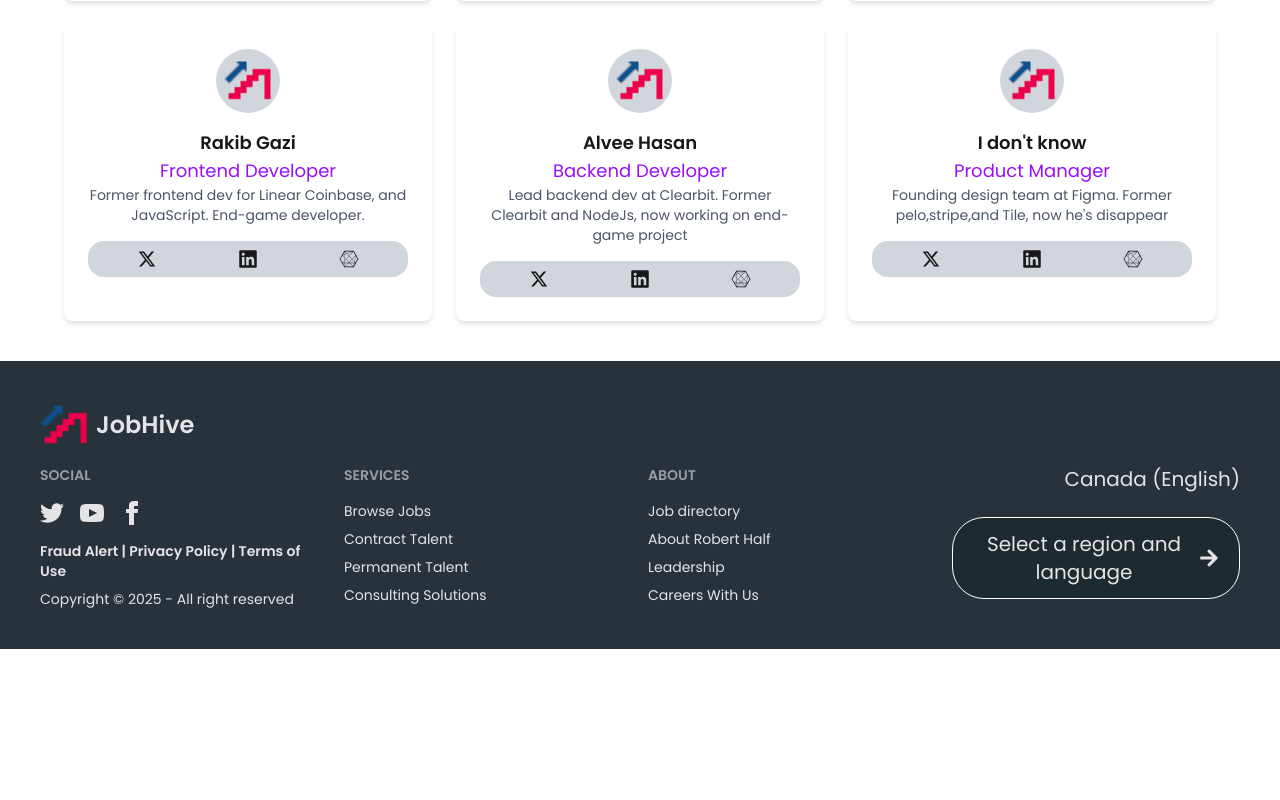
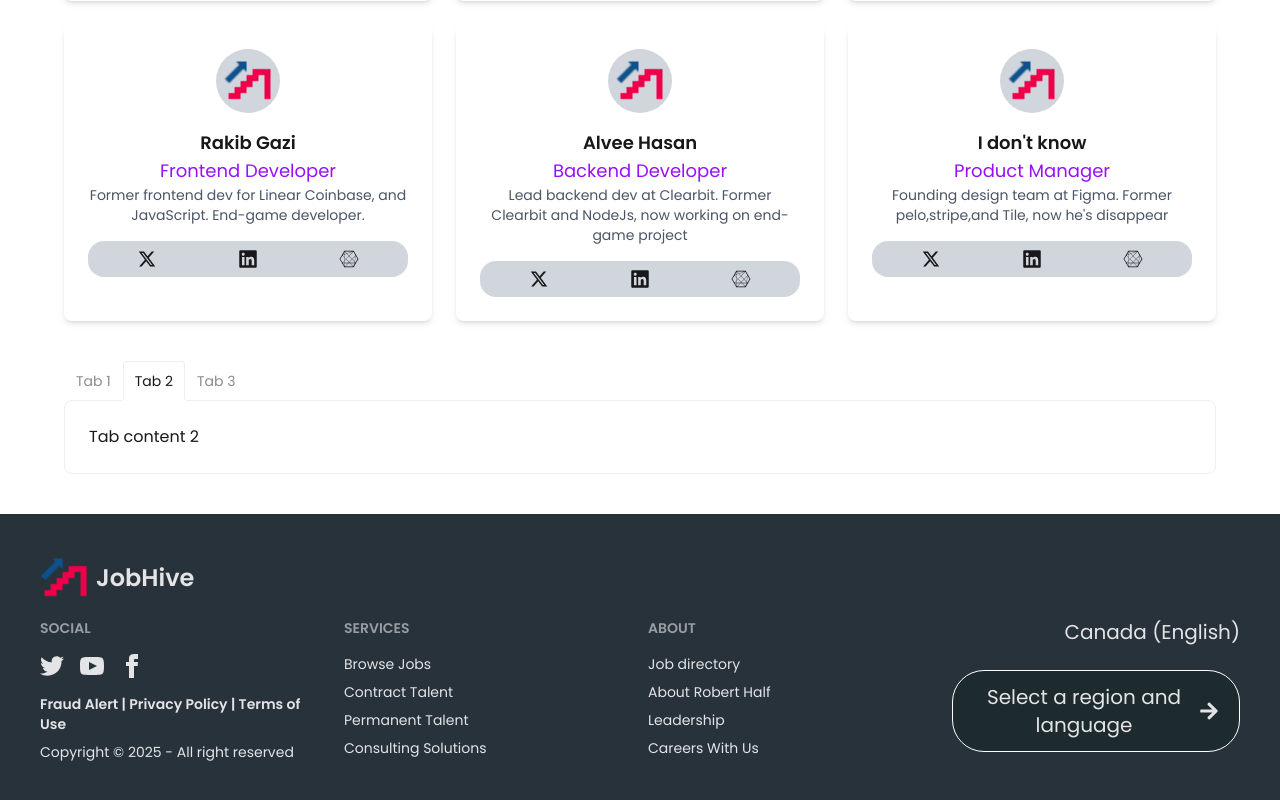
Before and after one commit to alaminislam34/Hiring-Agency-Communication-Platform, a Next.js app: page /about in a window 1280 px wide. Shown: the part 1492-2292 px from the top of the page. Before the commit the page ends 2141 px from the top, so only its background shows below. Built offline with nearby package versions, Linux system fonts and the light colour scheme.

Commit message:
this commit for adding subtile and a tab component

```diff
--- /dev/null
+++ b/src/app/about/TabJob/TabJob.jsx
@@ -0,0 +1,43 @@
+import React from "react";
+
+const TabJob = () => {
+  return (
+    <div className="my-10">
+      {/* name of each tab group should be unique */}
+      <div className="tabs tabs-lift">
+        <input
+          type="radio"
+          name="my_tabs_3"
+          className="tab"
+          aria-label="Tab 1"
+        />
+        <div className="tab-content bg-base-100 border-base-300 p-6">
+          Tab content 1
+        </div>
+
+        <input
+          type="radio"
+          name="my_tabs_3"
+          className="tab"
+          aria-label="Tab 2"
+          defaultChecked
+        />
+        <div className="tab-content bg-base-100 border-base-300 p-6">
+          Tab content 2
+        </div>
+
+        <input
+          type="radio"
+          name="my_tabs_3"
+          className="tab"
+          aria-label="Tab 3"
+        />
+        <div className="tab-content bg-base-100 border-base-300 p-6">
+          Tab content 3
+        </div>
+      </div>
+    </div>
+  );
+};
+
+export default TabJob;
--- a/src/app/about/page.jsx
+++ b/src/app/about/page.jsx
@@ -10,6 +10,7 @@ import { SlEnergy } from "react-icons/sl";
 import { MdOutlineManageHistory } from "react-icons/md";
 import { RiChatSmileAiLine, RiTwitterXFill } from "react-icons/ri";
 import Link from "next/link";
+import TabJob from "./TabJob/TabJob";
 
 const Page = () => {
   return (
@@ -360,20 +361,9 @@ const Page = () => {
       </div>
 
       {/* Jobs section-4 */}
+      <TabJob></TabJob>
     </div>
   );
 };
 
 export default Page;
-
-// 1:Our Mission & Vision – Clearly define the agency’s purpose, long-term goals, and how it aims to bridge the gap between hiring and communication.
-
-// 2:Who We Are – A brief introduction to the company, its founding story, and what makes it unique in the hiring industry.
-
-// 3:How It Works – Explain the core process of your platform, such as job posting, candidate shortlisting, and employer-employee communication.
-
-// 4:Meet Our Team – Showcase key members with their roles and expertise to build trust and credibility.
-
-// 5:Success Stories & Testimonials – Highlight real or mock success stories from job seekers and employers who benefited from your platform.
-
-// 6:Join Us – Encourage users to sign up, partner with you, or explore job opportunities within the agency.
--- a/src/app/components/SectionTitle.jsx
+++ b/src/app/components/SectionTitle.jsx
@@ -1,9 +1,10 @@
-const SectionTitle = ({ title }) => {
+const SectionTitle = ({ title, subtitle }) => {
   return (
     <div>
       <h2 className="text-2xl md:text-3xl lg:text-4xl font-semibold text-blue-950 text-center py-6">
         {title}
       </h2>
+      <p>{subtitle}</p>
     </div>
   );
 };
--- a/src/app/components/testimonialData/review.json
+++ b/src/app/components/testimonialData/review.json
@@ -1,7 +1,7 @@
 [
   {
     "name": "John Doe",
-    "testimonial": "This hiring agency helped me land my dream job. Highly recommended!",
+    "testimonial": "This hiring agency helped me land my dream job.  !",
     "image": "https://randomuser.me/api/portraits/men/1.jpg"
   },
   {
```
